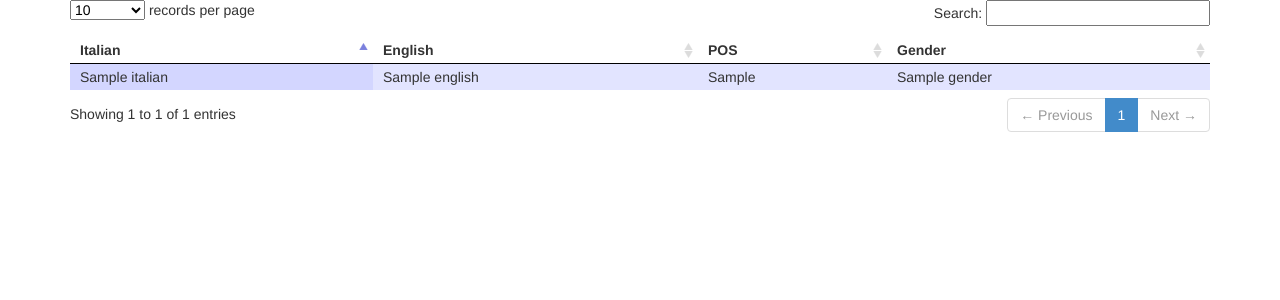
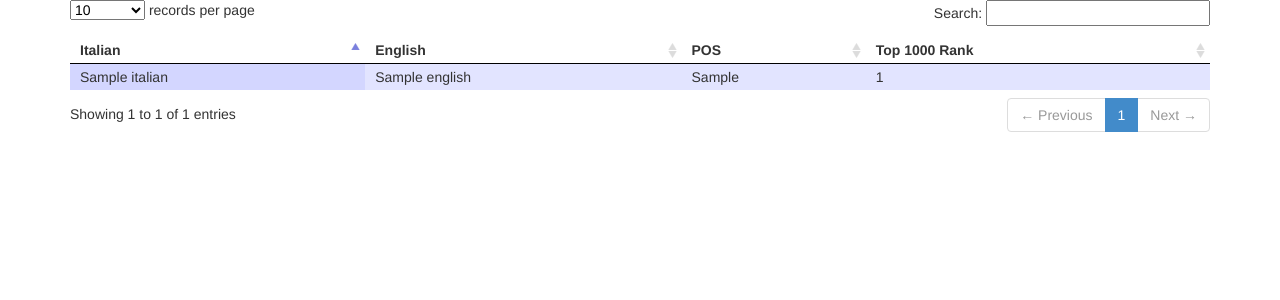
Before and after one commit to hammer/lltools, a Flask app: template memrise_scrape_viewer/templates/index.html in a window 1280 px wide. Shown: the top 300 px of the page. Run offline with Flask 2, Linux system fonts and the light colour scheme; the template is opened without the code that fills it: most values are stand-ins (such as "Sample title", 1, 10 or a date in 2020); some libraries are stand-ins or nearby versions.

Commit message:
Pulled in a word frequency list from Wiktionary and added a custom DataTables sort for int + None type

```diff
--- a/memrise_scrape_viewer/templates/index.html
+++ b/memrise_scrape_viewer/templates/index.html
@@ -12,7 +12,7 @@
     <th>Italian</th>
     <th>English</th>
     <th>POS</th>
-    <th>Gender</th>
+    <th>Top 1000 Rank</th>
    </tr>
   </thead>
   <tbody>
@@ -21,7 +21,7 @@
     <td>{{thing.italian}}</td>
     <td>{{thing.english}}</td>
     <td>{{thing.part_of_speech}}</td>
-    <td>{{thing.gender}}</td>
+    <td>{{thing.rank}}</td>
    </tr>
   {% endfor %}
   </tbody>
@@ -32,5 +32,44 @@
 {% block js %}
   <script src="static/datatables/js/jquery.dataTables.min.js"></script>
   <script src="static/datatables/js/dataTables.bootstrap.js"></script>
-  <script>$(document).ready(function() { $('#things').dataTable(); });</script>
+  <script>
+jQuery.fn.dataTableExt.oSort['int-None-asc']  = function(x,y) {
+  if (x == 'None' && y == 'None') {
+    return 0;
+  } else if (x == 'None') {
+    return 1;
+  } else if (y == 'None') {
+    return -1;
+  } else {
+    x = parseInt(x);
+    y = parseInt(y);
+    return ((x < y) ? -1 : ((x > y) ?  1 : 0));
+  }
+};
+
+jQuery.fn.dataTableExt.oSort['int-None-desc']  = function(x,y) {
+  if (x == 'None' && y == 'None') {
+    return 0;
+  } else if (x == 'None') {
+    return 1;
+  } else if (y == 'None') {
+    return -1;
+  } else {
+    x = parseInt(x);
+    y = parseInt(y);
+    return ((x < y) ?  1 : ((x > y) ? -1 : 0));
+  }
+};
+
+$(document).ready(function() {
+ $('#things').dataTable({
+   "aoColumns": [
+     { "sType": "string" },
+     { "sType": "string" },
+     { "sType": "string" },
+     { "sType": "int-None" },
+   ]
+ });
+});
+</script>
 {% endblock %}
--- a/memrise_scrape_viewer/views.py
+++ b/memrise_scrape_viewer/views.py
@@ -30,7 +30,12 @@ def close_connection(exception):
 def index():
   # Retrieve list of things from database
   cursor = get_database_connection().cursor(cursor_factory=RealDictCursor)
-  cursor.execute("SELECT * FROM vocabulary_duolingo")
+  cursor.execute("""\
+SELECT a.italian, a.english, a.part_of_speech, b.rank
+FROM vocabulary_duolingo a
+LEFT OUTER JOIN frequency_wiktionary b
+ON (a.italian=b.italian);
+""")
   things = cursor.fetchall()
   # Don't try this at home, kids
   things = [thing.update({'part_of_speech': thing['part_of_speech'].replace(';','')}) or thing
--- a/scripts/database_initialization.sql
+++ b/scripts/database_initialization.sql
@@ -1,2 +1,2 @@
 CREATE TABLE vocabulary ( italian text, english text, pronunciation text, part_of_speech text, gender text );
-COPY vocabulary FROM '' WITH DELIMITER '|';
+CREATE TABLE frequency ( rank int, italian text, occurrences int );
```
